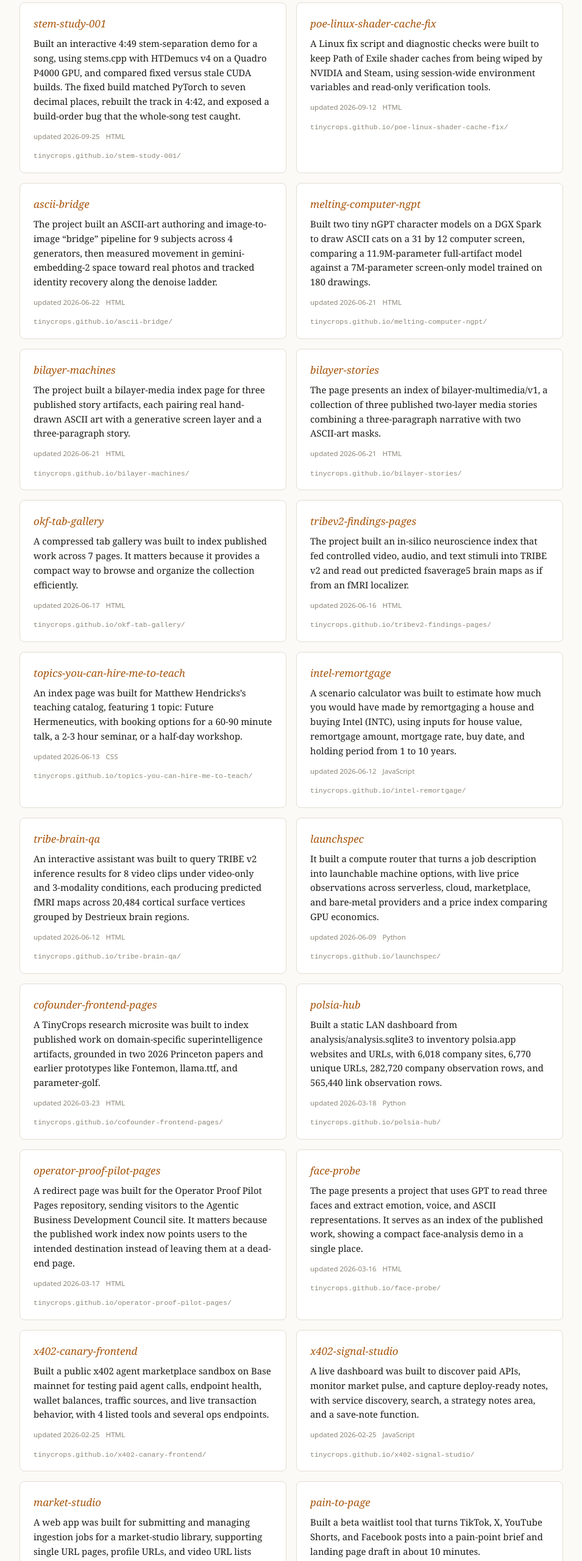
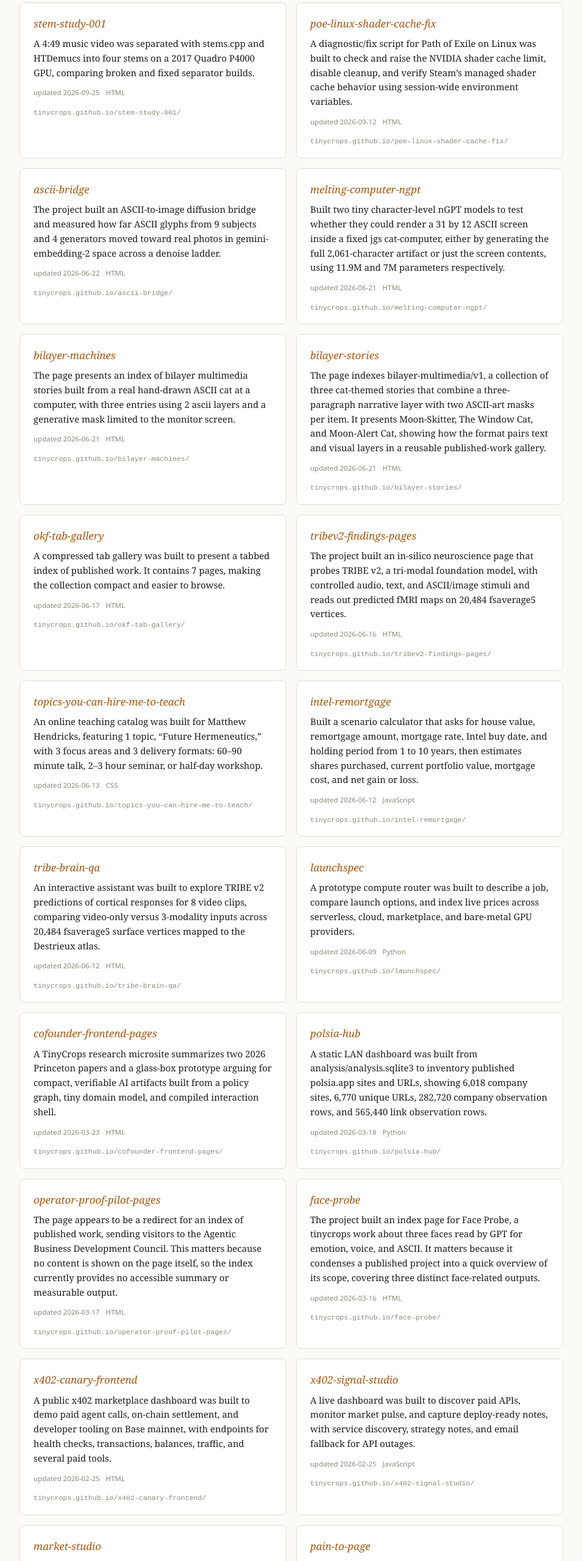
Before and after one commit to tinycrops/tinycrops-index, a plain HTML site: page frontend/index.html in a window 1280 px wide. Shown: the part 2202-4762 px from the top of the page at 61% size, without its empty margins (162-1117 px from the left). Drawn offline with Linux system fonts and the light colour scheme.

Commit message:
chore: regenerate index 2026-11-23

```diff
--- a/frontend/index.html
+++ b/frontend/index.html
@@ -143,155 +143,155 @@
 <div class="grid">
     <article class="card">
       <h3><a href="https://tinycrops.github.io/stem-study-001/" target="_blank" rel="noopener noreferrer">stem-study-001</a></h3>
-      <p>Built an interactive 4:49 stem-separation demo for a song, using stems.cpp with HTDemucs v4 on a Quadro P4000 GPU, and compared fixed versus stale CUDA builds. The fixed build matched PyTorch to seven decimal places, rebuilt the track in 4:42, and exposed a build-order bug that the whole-song test caught.</p>
+      <p>A 4:49 music video was separated with stems.cpp and HTDemucs into four stems on a 2017 Quadro P4000 GPU, comparing broken and fixed separator builds.</p>
       <div class="meta"><span>updated 2026-09-25</span><span>HTML</span></div>
       <a class="src" href="https://tinycrops.github.io/stem-study-001/" target="_blank" rel="noopener noreferrer">tinycrops.github.io/stem-study-001/</a>
     </article>
     <article class="card">
       <h3><a href="https://tinycrops.github.io/poe-linux-shader-cache-fix/" target="_blank" rel="noopener noreferrer">poe-linux-shader-cache-fix</a></h3>
-      <p>A Linux fix script and diagnostic checks were built to keep Path of Exile shader caches from being wiped by NVIDIA and Steam, using session-wide environment variables and read-only verification tools.</p>
+      <p>A diagnostic/fix script for Path of Exile on Linux was built to check and raise the NVIDIA shader cache limit, disable cleanup, and verify Steam’s managed shader cache behavior using session-wide environment variables.</p>
       <div class="meta"><span>updated 2026-09-12</span><span>HTML</span></div>
       <a class="src" href="https://tinycrops.github.io/poe-linux-shader-cache-fix/" target="_blank" rel="noopener noreferrer">tinycrops.github.io/poe-linux-shader-cache-fix/</a>
     </article>
     <article class="card">
       <h3><a href="https://tinycrops.github.io/ascii-bridge/" target="_blank" rel="noopener noreferrer">ascii-bridge</a></h3>
-      <p>The project built an ASCII-art authoring and image-to-image “bridge” pipeline for 9 subjects across 4 generators, then measured movement in gemini-embedding-2 space toward real photos and tracked identity recovery along the denoise ladder.</p>
+      <p>The project built an ASCII-to-image diffusion bridge and measured how far ASCII glyphs from 9 subjects and 4 generators moved toward real photos in gemini-embedding-2 space across a denoise ladder.</p>
       <div class="meta"><span>updated 2026-06-22</span><span>HTML</span></div>
       <a class="src" href="https://tinycrops.github.io/ascii-bridge/" target="_blank" rel="noopener noreferrer">tinycrops.github.io/ascii-bridge/</a>
     </article>
     <article class="card">
       <h3><a href="https://tinycrops.github.io/melting-computer-ngpt/" target="_blank" rel="noopener noreferrer">melting-computer-ngpt</a></h3>
-      <p>Built two tiny nGPT character models on a DGX Spark to draw ASCII cats on a 31 by 12 computer screen, comparing a 11.9M-parameter full-artifact model against a 7M-parameter screen-only model trained on 180 drawings.</p>
+      <p>Built two tiny character-level nGPT models to test whether they could render a 31 by 12 ASCII screen inside a fixed jgs cat-computer, either by generating the full 2,061-character artifact or just the screen contents, using 11.9M and 7M parameters respectively.</p>
       <div class="meta"><span>updated 2026-06-21</span><span>HTML</span></div>
       <a class="src" href="https://tinycrops.github.io/melting-computer-ngpt/" target="_blank" rel="noopener noreferrer">tinycrops.github.io/melting-computer-ngpt/</a>
     </article>
     <article class="card">
       <h3><a href="https://tinycrops.github.io/bilayer-machines/" target="_blank" rel="noopener noreferrer">bilayer-machines</a></h3>
-      <p>The project built a bilayer-media index page for three published story artifacts, each pairing real hand-drawn ASCII art with a generative screen layer and a three-paragraph story.</p>
+      <p>The page presents an index of bilayer multimedia stories built from a real hand-drawn ASCII cat at a computer, with three entries using 2 ascii layers and a generative mask limited to the monitor screen.</p>
       <div class="meta"><span>updated 2026-06-21</span><span>HTML</span></div>
       <a class="src" href="https://tinycrops.github.io/bilayer-machines/" target="_blank" rel="noopener noreferrer">tinycrops.github.io/bilayer-machines/</a>
     </article>
     <article class="card">
       <h3><a href="https://tinycrops.github.io/bilayer-stories/" target="_blank" rel="noopener noreferrer">bilayer-stories</a></h3>
-      <p>The page presents an index of bilayer-multimedia/v1, a collection of three published two-layer media stories combining a three-paragraph narrative with two ASCII-art masks.</p>
+      <p>The page indexes bilayer-multimedia/v1, a collection of three cat-themed stories that combine a three-paragraph narrative layer with two ASCII-art masks per item. It presents Moon-Skitter, The Window Cat, and Moon-Alert Cat, showing how the format pairs text and visual layers in a reusable published-work gallery.</p>
       <div class="meta"><span>updated 2026-06-21</span><span>HTML</span></div>
       <a class="src" href="https://tinycrops.github.io/bilayer-stories/" target="_blank" rel="noopener noreferrer">tinycrops.github.io/bilayer-stories/</a>
     </article>
     <article class="card">
       <h3><a href="https://tinycrops.github.io/okf-tab-gallery/" target="_blank" rel="noopener noreferrer">okf-tab-gallery</a></h3>
-      <p>A compressed tab gallery was built to index published work across 7 pages. It matters because it provides a compact way to browse and organize the collection efficiently.</p>
+      <p>A compressed tab gallery was built to present a tabbed index of published work. It contains 7 pages, making the collection compact and easier to browse.</p>
       <div class="meta"><span>updated 2026-06-17</span><span>HTML</span></div>
       <a class="src" href="https://tinycrops.github.io/okf-tab-gallery/" target="_blank" rel="noopener noreferrer">tinycrops.github.io/okf-tab-gallery/</a>
     </article>
     <article class="card">
       <h3><a href="https://tinycrops.github.io/tribev2-findings-pages/" target="_blank" rel="noopener noreferrer">tribev2-findings-pages</a></h3>
-      <p>The project built an in-silico neuroscience index that fed controlled video, audio, and text stimuli into TRIBE v2 and read out predicted fsaverage5 brain maps as if from an fMRI localizer.</p>
+      <p>The project built an in-silico neuroscience page that probes TRIBE v2, a tri-modal foundation model, with controlled audio, text, and ASCII/image stimuli and reads out predicted fMRI maps on 20,484 fsaverage5 vertices.</p>
       <div class="meta"><span>updated 2026-06-16</span><span>HTML</span></div>
       <a class="src" href="https://tinycrops.github.io/tribev2-findings-pages/" target="_blank" rel="noopener noreferrer">tinycrops.github.io/tribev2-findings-pages/</a>
     </article>
     <article class="card">
       <h3><a href="https://tinycrops.github.io/topics-you-can-hire-me-to-teach/" target="_blank" rel="noopener noreferrer">topics-you-can-hire-me-to-teach</a></h3>
-      <p>An index page was built for Matthew Hendricks’s teaching catalog, featuring 1 topic: Future Hermeneutics, with booking options for a 60-90 minute talk, a 2-3 hour seminar, or a half-day workshop.</p>
+      <p>An online teaching catalog was built for Matthew Hendricks, featuring 1 topic, “Future Hermeneutics,” with 3 focus areas and 3 delivery formats: 60–90 minute talk, 2–3 hour seminar, or half-day workshop.</p>
       <div class="meta"><span>updated 2026-06-13</span><span>CSS</span></div>
       <a class="src" href="https://tinycrops.github.io/topics-you-can-hire-me-to-teach/" target="_blank" rel="noopener noreferrer">tinycrops.github.io/topics-you-can-hire-me-to-teach/</a>
     </article>
     <article class="card">
       <h3><a href="https://tinycrops.github.io/intel-remortgage/" target="_blank" rel="noopener noreferrer">intel-remortgage</a></h3>
-      <p>A scenario calculator was built to estimate how much you would have made by remortgaging a house and buying Intel (INTC), using inputs for house value, remortgage amount, mortgage rate, buy date, and holding period from 1 to 10 years.</p>
+      <p>Built a scenario calculator that asks for house value, remortgage amount, mortgage rate, Intel buy date, and holding period from 1 to 10 years, then estimates shares purchased, current portfolio value, mortgage cost, and net gain or loss.</p>
       <div class="meta"><span>updated 2026-06-12</span><span>JavaScript</span></div>
       <a class="src" href="https://tinycrops.github.io/intel-remortgage/" target="_blank" rel="noopener noreferrer">tinycrops.github.io/intel-remortgage/</a>
     </article>
     <article class="card">
       <h3><a href="https://tinycrops.github.io/tribe-brain-qa/" target="_blank" rel="noopener noreferrer">tribe-brain-qa</a></h3>
-      <p>An interactive assistant was built to query TRIBE v2 inference results for 8 video clips under video-only and 3-modality conditions, each producing predicted fMRI maps across 20,484 cortical surface vertices grouped by Destrieux brain regions.</p>
+      <p>An interactive assistant was built to explore TRIBE v2 predictions of cortical responses for 8 video clips, comparing video-only versus 3-modality inputs across 20,484 fsaverage5 surface vertices mapped to the Destrieux atlas.</p>
       <div class="meta"><span>updated 2026-06-12</span><span>HTML</span></div>
       <a class="src" href="https://tinycrops.github.io/tribe-brain-qa/" target="_blank" rel="noopener noreferrer">tinycrops.github.io/tribe-brain-qa/</a>
     </article>
     <article class="card">
       <h3><a href="https://tinycrops.github.io/launchspec/" target="_blank" rel="noopener noreferrer">launchspec</a></h3>
-      <p>It built a compute router that turns a job description into launchable machine options, with live price observations across serverless, cloud, marketplace, and bare-metal providers and a price index comparing GPU economics.</p>
+      <p>A prototype compute router was built to describe a job, compare launch options, and index live prices across serverless, cloud, marketplace, and bare-metal GPU providers.</p>
       <div class="meta"><span>updated 2026-06-09</span><span>Python</span></div>
       <a class="src" href="https://tinycrops.github.io/launchspec/" target="_blank" rel="noopener noreferrer">tinycrops.github.io/launchspec/</a>
     </article>
     <article class="card">
       <h3><a href="https://tinycrops.github.io/cofounder-frontend-pages/" target="_blank" rel="noopener noreferrer">cofounder-frontend-pages</a></h3>
-      <p>A TinyCrops research microsite was built to index published work on domain-specific superintelligence artifacts, grounded in two 2026 Princeton papers and earlier prototypes like Fontemon, llama.ttf, and parameter-golf.</p>
+      <p>A TinyCrops research microsite summarizes two 2026 Princeton papers and a glass-box prototype arguing for compact, verifiable AI artifacts built from a policy graph, tiny domain model, and compiled interaction shell.</p>
       <div class="meta"><span>updated 2026-03-23</span><span>HTML</span></div>
       <a class="src" href="https://tinycrops.github.io/cofounder-frontend-pages/" target="_blank" rel="noopener noreferrer">tinycrops.github.io/cofounder-frontend-pages/</a>
     </article>
     <article class="card">
       <h3><a href="https://tinycrops.github.io/polsia-hub/" target="_blank" rel="noopener noreferrer">polsia-hub</a></h3>
-      <p>Built a static LAN dashboard from analysis/analysis.sqlite3 to inventory polsia.app websites and URLs, with 6,018 company sites, 6,770 unique URLs, 282,720 company observation rows, and 565,440 link observation rows.</p>
+      <p>A static LAN dashboard was built from analysis/analysis.sqlite3 to inventory published polsia.app sites and URLs, showing 6,018 company sites, 6,770 unique URLs, 282,720 company observation rows, and 565,440 link observation rows.</p>
       <div class="meta"><span>updated 2026-03-18</span><span>Python</span></div>
       <a class="src" href="https://tinycrops.github.io/polsia-hub/" target="_blank" rel="noopener noreferrer">tinycrops.github.io/polsia-hub/</a>
     </article>
     <article class="card">
       <h3><a href="https://tinycrops.github.io/operator-proof-pilot-pages/" target="_blank" rel="noopener noreferrer">operator-proof-pilot-pages</a></h3>
-      <p>A redirect page was built for the Operator Proof Pilot Pages repository, sending visitors to the Agentic Business Development Council site. It matters because the published work index now points users to the intended destination instead of leaving them at a dead-end page.</p>
+      <p>The page appears to be a redirect for an index of published work, sending visitors to the Agentic Business Development Council. This matters because no content is shown on the page itself, so the index currently provides no accessible summary or measurable output.</p>
       <div class="meta"><span>updated 2026-03-17</span><span>HTML</span></div>
       <a class="src" href="https://tinycrops.github.io/operator-proof-pilot-pages/" target="_blank" rel="noopener noreferrer">tinycrops.github.io/operator-proof-pilot-pages/</a>
     </article>
     <article class="card">
       <h3><a href="https://tinycrops.github.io/face-probe/" target="_blank" rel="noopener noreferrer">face-probe</a></h3>
-      <p>The page presents a project that uses GPT to read three faces and extract emotion, voice, and ASCII representations. It serves as an index of the published work, showing a compact face-analysis demo in a single place.</p>
+      <p>The project built an index page for Face Probe, a tinycrops work about three faces read by GPT for emotion, voice, and ASCII. It matters because it condenses a published project into a quick overview of its scope, covering three distinct face-related outputs.</p>
       <div class="meta"><span>updated 2026-03-16</span><span>HTML</span></div>
       <a class="src" href="https://tinycrops.github.io/face-probe/" target="_blank" rel="noopener noreferrer">tinycrops.github.io/face-probe/</a>
     </article>
     <article class="card">
       <h3><a href="https://tinycrops.github.io/x402-canary-frontend/" target="_blank" rel="noopener noreferrer">x402-canary-frontend</a></h3>
-      <p>Built a public x402 agent marketplace sandbox on Base mainnet for testing paid agent calls, endpoint health, wallet balances, traffic sources, and live transaction behavior, with 4 listed tools and several ops endpoints.</p>
+      <p>A public x402 marketplace dashboard was built to demo paid agent calls, on-chain settlement, and developer tooling on Base mainnet, with endpoints for health checks, transactions, balances, traffic, and several paid tools.</p>
       <div class="meta"><span>updated 2026-02-25</span><span>HTML</span></div>
       <a class="src" href="https://tinycrops.github.io/x402-canary-frontend/" target="_blank" rel="noopener noreferrer">tinycrops.github.io/x402-canary-frontend/</a>
     </article>
     <article class="card">
       <h3><a href="https://tinycrops.github.io/x402-signal-studio/" target="_blank" rel="noopener noreferrer">x402-signal-studio</a></h3>
-      <p>A live dashboard was built to discover paid APIs, monitor market pulse, and capture deploy-ready notes, with service discovery, search, a strategy notes area, and a save-note function.</p>
+      <p>A live dashboard was built to discover paid APIs, monitor market pulse, and capture deploy-ready notes, with service discovery, strategy notes, and email fallback for API outages.</p>
       <div class="meta"><span>updated 2026-02-25</span><span>JavaScript</span></div>
       <a class="src" href="https://tinycrops.github.io/x402-signal-studio/" target="_blank" rel="noopener noreferrer">tinycrops.github.io/x402-signal-studio/</a>
     </article>
     <article class="card">
       <h3><a href="https://tinycrops.github.io/market-studio/" target="_blank" rel="noopener noreferrer">market-studio</a></h3>
-      <p>A web app was built for submitting and managing ingestion jobs for a market-studio library, supporting single URL pages, profile URLs, and video URL lists with fields for max videos, max per page, and max total.</p>
+      <p>A web app was built to submit ingestion jobs for a single URL, a page or profile URL, or a list of video URLs, with controls for max videos, max per page, and max total. It also includes a job queue, job log, and library view with refresh and uploader filtering, making published work easier to collect and track.</p>
       <div class="meta"><span>updated 2026-02-19</span><span>Python</span></div>
       <a class="src" href="https://tinycrops.github.io/market-studio/" target="_blank" rel="noopener noreferrer">tinycrops.github.io/market-studio/</a>
     </article>
     <article class="card">
       <h3><a href="https://tinycrops.github.io/pain-to-page/" target="_blank" rel="noopener noreferrer">pain-to-page</a></h3>
-      <p>Built a beta waitlist tool that turns TikTok, X, YouTube Shorts, and Facebook posts into a pain-point brief and landing page draft in about 10 minutes.</p>
+      <p>Built a beta waitlist tool that turns TikTok, X, YouTube Shorts, and Facebook links into a pain-point brief and landing page draft in about 10 minutes.</p>
       <div class="meta"><span>updated 2026-02-19</span><span>HTML</span></div>
       <a class="src" href="https://tinycrops.github.io/pain-to-page/" target="_blank" rel="noopener noreferrer">tinycrops.github.io/pain-to-page/</a>
     </article>
     <article class="card">
       <h3><a href="https://tinycrops.github.io/pain-to-page-frontend/" target="_blank" rel="noopener noreferrer">pain-to-page-frontend</a></h3>
-      <p>It built a beta waitlist product that turns 5-20 social links into a pain-point brief and landing page draft in under 10 minutes. This matters because it helps solo agencies, consultants, and small SaaS teams test offers and positioning using real customer language, with 20 beta spots offered.</p>
+      <p>Built a beta waitlist for a tool that turns 5 to 20 social links into a pain-point brief and landing page draft in under 10 minutes, aimed at solo agencies, consultants, and small SaaS teams. It matters because it uses real customer language to help validate offers faster, with 20 beta spots and no backend yet.</p>
       <div class="meta"><span>updated 2026-02-18</span><span>HTML</span></div>
       <a class="src" href="https://tinycrops.github.io/pain-to-page-frontend/" target="_blank" rel="noopener noreferrer">tinycrops.github.io/pain-to-page-frontend/</a>
     </article>
     <article class="card">
       <h3><a href="https://tinycrops.github.io/poe-memory-market-onboarding-site/" target="_blank" rel="noopener noreferrer">poe-memory-market-onboarding-site</a></h3>
-      <p>A character-first onboarding page for Path of Exile’s Memory+Market was built to collect an account name and realm, load characters newest-first, and preview a selected character with build intelligence.</p>
+      <p>The project built a Path of Exile onboarding and build-intelligence flow that asks for an account and realm, then lets users load characters in newest-first order and preview a selected character, with 2 main steps.</p>
       <div class="meta"><span>updated 2026-02-18</span><span>CSS</span></div>
       <a class="src" href="https://tinycrops.github.io/poe-memory-market-onboarding-site/" target="_blank" rel="noopener noreferrer">tinycrops.github.io/poe-memory-market-onboarding-site/</a>
     </article>
     <article class="card">
       <h3><a href="https://tinycrops.github.io/agibox/" target="_blank" rel="noopener noreferrer">agibox</a></h3>
-      <p>The page compares high-performance workstation builds by listing component prices for CPUs, GPUs, RAM, storage, and motherboards, then combining them into three sample configurations.</p>
+      <p>The page built a price-and-performance index for high-end workstation parts and three sample configurations, comparing CPUs, GPUs, RAM, storage, and motherboards.</p>
       <div class="meta"><span>updated 2025-06-26</span><span>HTML</span></div>
       <a class="src" href="https://tinycrops.github.io/agibox/" target="_blank" rel="noopener noreferrer">tinycrops.github.io/agibox/</a>
     </article>
     <article class="card">
       <h3><a href="https://tinycrops.github.io/blog/" target="_blank" rel="noopener noreferrer">blog</a></h3>
-      <p>An index page for Matthew’s Blog was built, showing navigation, search, and project layout documentation for the site. It matters because it organizes published writing and site structure in one place, with MkDocs used to build the documentation site.</p>
+      <p>An index-style blog page was built for Matthew’s published writing, with navigation, search, and a MkDocs-based project layout shown on the homepage. It matters because it organizes his work into a searchable documentation site, making the content easier to browse and maintain.</p>
       <div class="meta"><span>updated 2024-01-14</span><span>JavaScript</span></div>
       <a class="src" href="https://tinycrops.github.io/blog/" target="_blank" rel="noopener noreferrer">tinycrops.github.io/blog/</a>
     </article>
     <article class="card">
       <h3><a href="https://tinycrops.github.io/MeDott29.github.io/" target="_blank" rel="noopener noreferrer">MeDott29.github.io</a></h3>
-      <p>The page appears to be a minimal site for indexing or presenting MeDott29’s published work, but the provided content contains only the repository name and no details about the project itself.</p>
+      <p>An index page was built for the published work of MeDott29, serving as a simple project hub. It matters because it centralizes one repository’s output in a single, easy-to-access location for browsing and reference.</p>
       <div class="meta"><span>updated 2024-01-14</span></div>
       <a class="src" href="https://tinycrops.github.io/MeDott29.github.io/" target="_blank" rel="noopener noreferrer">tinycrops.github.io/MeDott29.github.io/</a>
     </article></div>
-<footer>Auto-summarized 22 November 2026 by gpt-5.4-mini from live page content.
+<footer>Auto-summarized 23 November 2026 by gpt-5.4-mini from live page content.
 Selected work and positioning are hand-written in <code>curated.json</code>;
 everything else is generated. Index refreshes nightly and on publish.</footer>
 </div>
```
